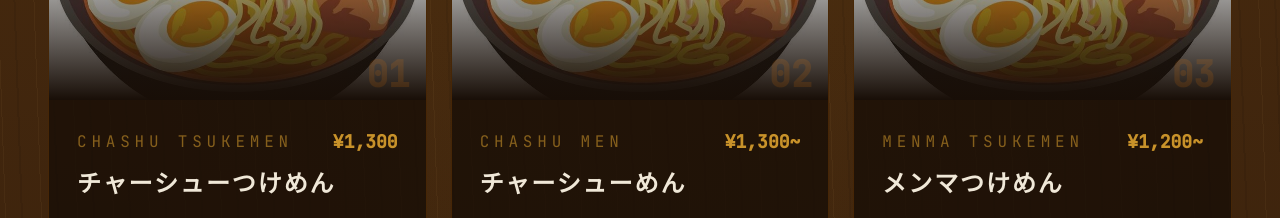
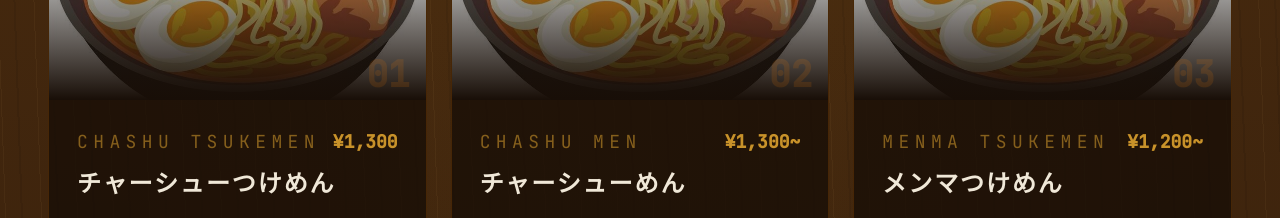
Before and after one commit to rikutaka1119/ramen-lp, a React (Vite) app: page / in a window 1280 px wide. Shown: the part 2180-2398 px from the top of the page. Built offline with nearby package versions, Linux system fonts and the light colour scheme; a web font is replaced by a local one.

Commit message:
Refactor architecture and update design

```diff
--- a/src/components/MenuSection.tsx
+++ b/src/components/MenuSection.tsx
@@ -121,7 +121,7 @@ export const MenuSection: React.FC = () => {
                 <div className="p-6 lg:p-7">
                   <div className="flex items-center justify-between mb-3">
                     <p
-                      className="text-base tracking-[0.3em] opacity-60"
+                      className="text-lg tracking-[0.3em] opacity-60"
                       style={{ fontFamily: FONTS.mono, color: COLORS.primary }}
                     >
                       {item.reading}
```
